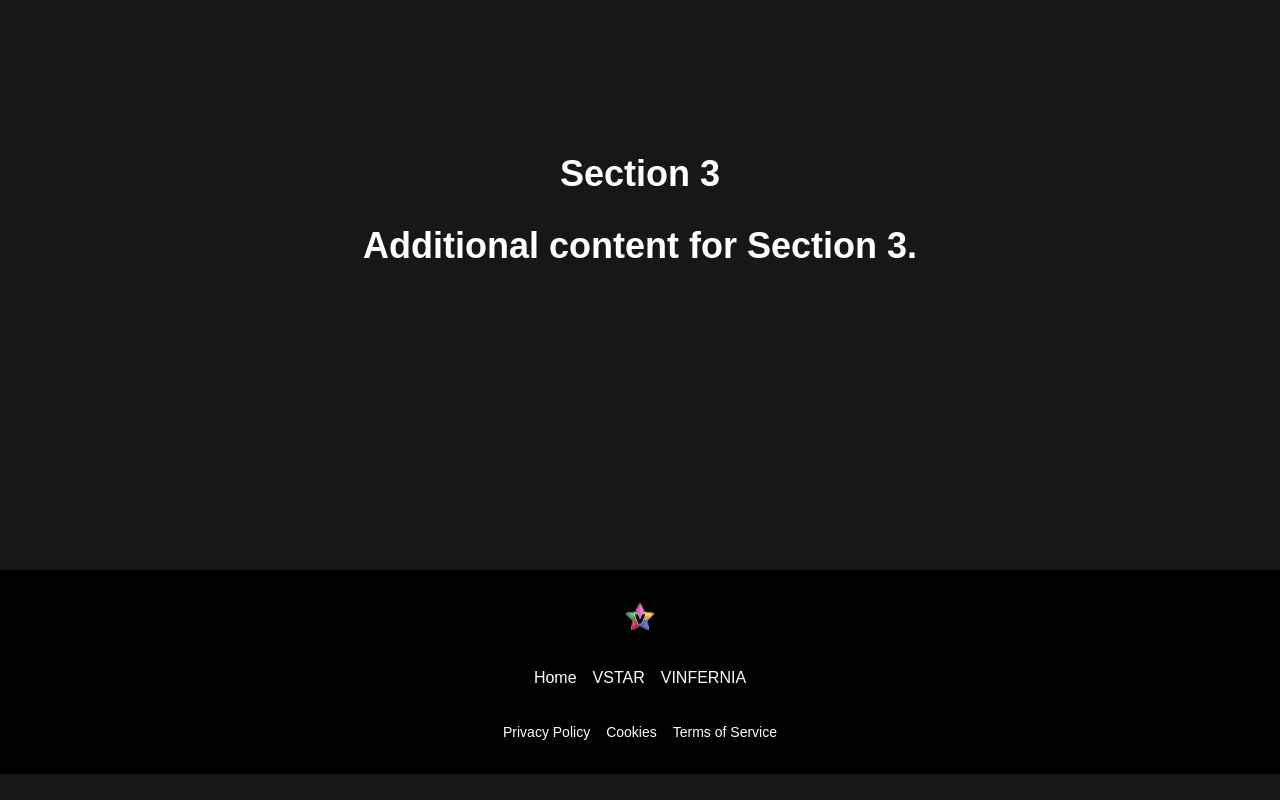
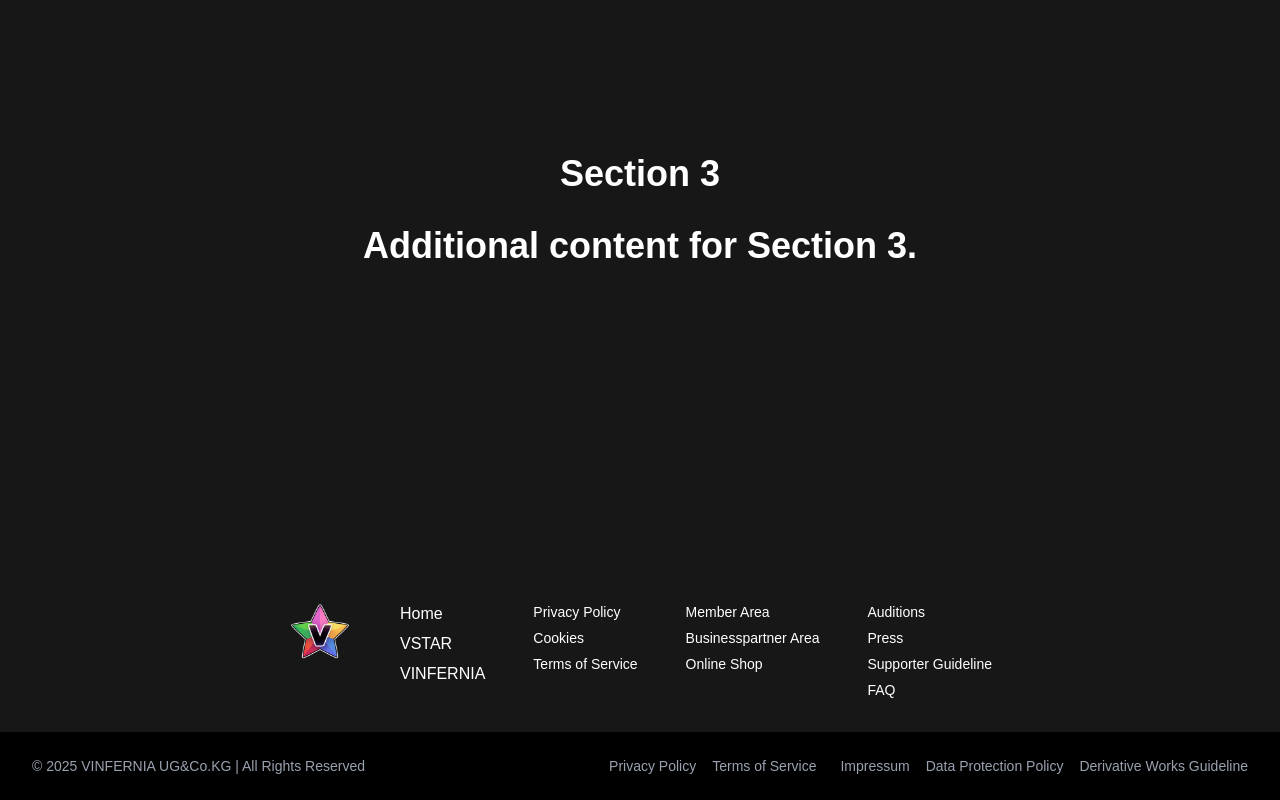
Before and after one commit to Project-Vstar/website, a Next.js app: page / in a window 1280 px wide. Shown: the part 1670-2470 px from the top of the page. Before the commit the page ends 2444 px from the top, so only its background shows below. Built offline with nearby package versions, Linux system fonts and the light colour scheme.

Commit message:
Fix: Updated footer

```diff
--- a/src/app/components/footer.js
+++ b/src/app/components/footer.js
@@ -1,26 +1,66 @@
-import React from 'react';
+import React from "react";
 import Image from "next/image";
 import Link from "next/link";
 
 const Footer = () => {
     return (
-        <footer className="w-full bg-black text-white py-8">
-            <div className="flex flex-col items-center space-y-8">
-                {/* Logo Row */}
-                <div>
-                    <Image src="/vstar.png" alt="Logo" width={32} height={32} />
+        <footer className="w-full bg-neutral-900 text-white">
+            <div className="max-w-7xl mx-auto px-8 py-8 flex flex-wrap justify-center gap-x-12 gap-y-6">
+                <div className="flex flex-wrap gap-x-12 gap-y-4 items-start">
+                    <div className="flex-shrink-0 flex items-start">
+                        <Image
+                            src="/vstar.png"
+                            alt="Logo"
+                            width={64}
+                            height={64}
+                            className="object-contain"
+                        />
                     </div>
-                {/* Links Row */}
-                <div className="flex space-x-4">
+
+                    <div className="flex flex-col space-y-1.5">
                         <Link href="/" className="hover:underline">Home</Link>
                         <Link href="/vstar" className="hover:underline">VSTAR</Link>
                         <Link href="/vinfernia" className="hover:underline">VINFERNIA</Link>
                     </div>
-                {/* Privacy and Cookies Row */}
-                <div className="flex space-x-4 text-sm">
+
+                    <div className="flex flex-col space-y-1.5 text-sm">
                         <Link href="/privacy-policy" className="hover:underline">Privacy Policy</Link>
                         <Link href="/cookies" className="hover:underline">Cookies</Link>
                         <Link href="/terms" className="hover:underline">Terms of Service</Link>
+                    </div>
+
+                    <div className="flex flex-col space-y-1.5 text-sm">
+                        <Link href="/member-area" className="hover:underline">Member Area</Link>
+                        <Link href="/businesspartner-area" className="hover:underline">Businesspartner Area</Link>
+                        <Link href="/online-shop" className="hover:underline">Online Shop</Link>
+                    </div>
+
+                    <div className="flex flex-col space-y-1.5 text-sm">
+                        <Link href="/auditions" className="hover:underline">Auditions</Link>
+                        <Link href="/press" className="hover:underline">Press</Link>
+                        <Link href="/supporter-guideline" className="hover:underline">Supporter Guideline</Link>
+                        <Link href="/faq" className="hover:underline">FAQ</Link>
+                    </div>
+                </div>
+            </div>
+
+
+            <div className="w-full bg-black text-gray-400 text-sm py-6">
+                <div className="max-w-7xl mx-auto px-8 flex flex-col md:flex-row justify-between items-start md:items-center gap-y-4 md:gap-y-0">
+                    <p>© 2025 VINFERNIA UG&Co.KG | All Rights Reserved</p>
+
+                    <div className="flex flex-col md:flex-row md:items-center gap-y-2 md:gap-y-0 md:gap-x-6">
+                        <div className="flex gap-x-4">
+                            <Link href="/privacy-policy" className="hover:underline">Privacy Policy</Link>
+                            <Link href="/terms" className="hover:underline">Terms of Service</Link>
+                        </div>
+
+                        <div className="flex flex-wrap gap-x-4 gap-y-1 text-sm">
+                            <Link href="/impressum" className="hover:underline">Impressum</Link>
+                            <Link href="/data-protection-policy" className="hover:underline">Data Protection Policy</Link>
+                            <Link href="/derivative-works-guideline" className="hover:underline">Derivative Works Guideline</Link>
+                        </div>
+                    </div>
                 </div>
             </div>
         </footer>
```
Lines whose indentation alone changed are shown as unchanged.
